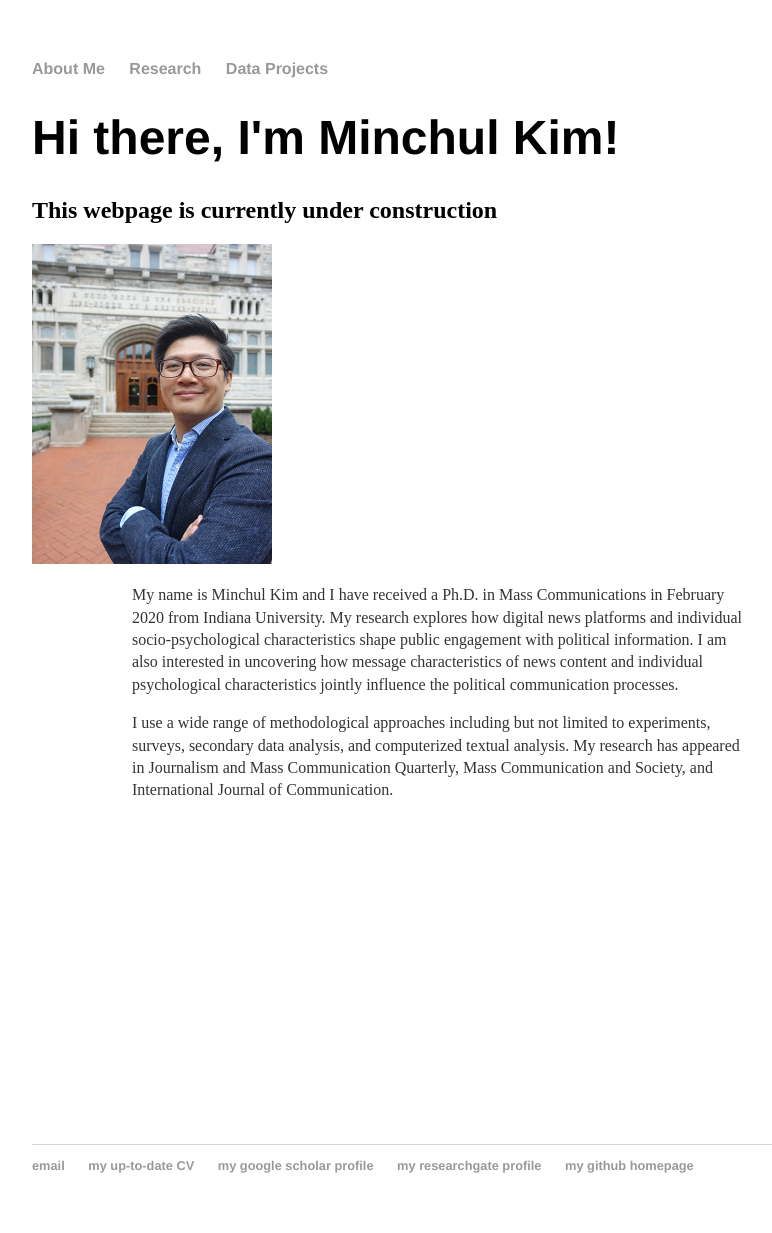
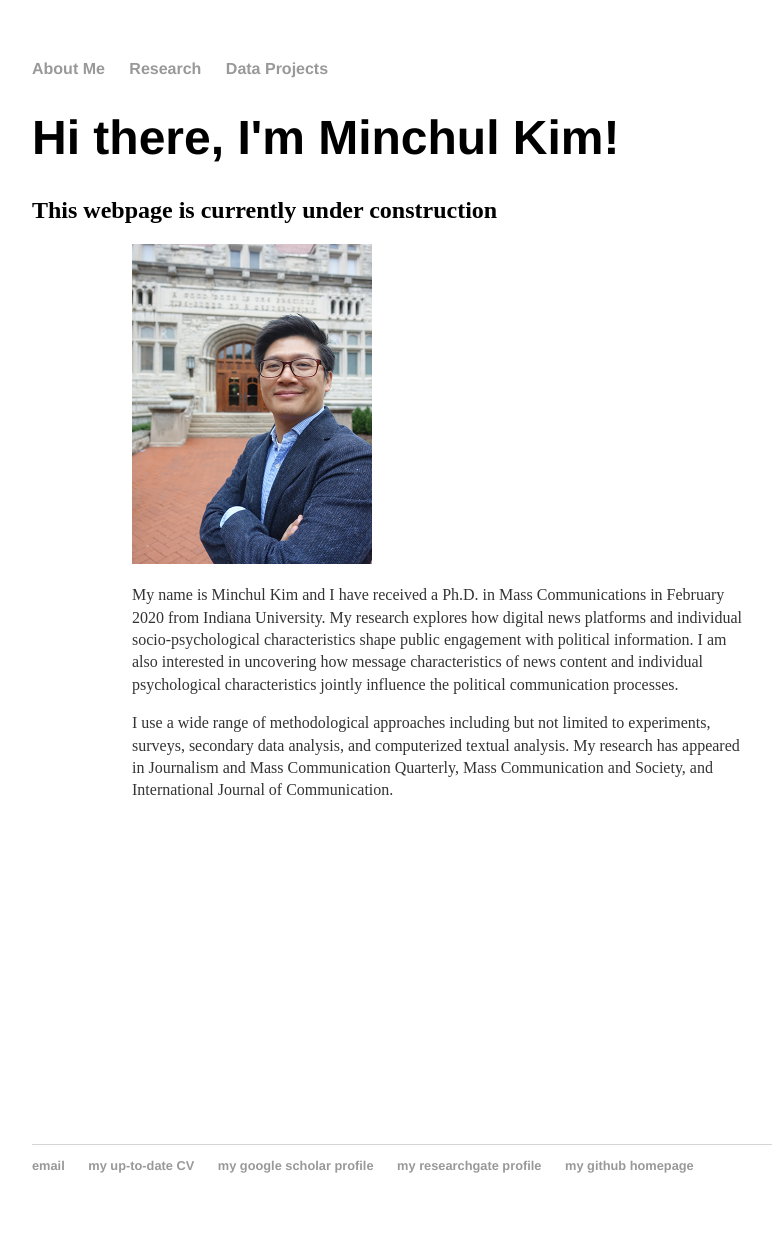
Before and after one commit to minchulkim-phd/minchulkim, a Jekyll site: the page built from index.html, in a window 1280 px wide. Shown: the whole page, without its empty margins (96-868 px from the left). Built offline with Jekyll 4.4.1, drawn with Linux system fonts in a browser that asks for light colours.

Commit message:
Update index.html

```diff
--- a/index.html
+++ b/index.html
@@ -7,8 +7,8 @@ title: Minchul Kim(Ph.D.)'s Personal Webpage
 	<h2>This webpage is currently under construction</h2>
 
 	<div class="slide-content">
-		<img src="/images/Portrait_Minchul Kim.jpg" width='240px;' height='320px;'>
 		<div class="imgDes">
+			<img src="/images/Portrait_Minchul Kim.jpg" width='240px;' height='320px;'>
 			<p>My name is Minchul Kim and I have received a Ph.D. in Mass Communications in February 2020 from Indiana University. My research explores how digital news platforms and individual socio-psychological characteristics shape public engagement with political information. I am also interested in uncovering how message characteristics of news content and individual psychological characteristics jointly influence the political communication processes.</p>
 			<p>I use a wide range of methodological approaches including but not limited to experiments, surveys, secondary data analysis, and computerized textual analysis. My research has appeared in Journalism and Mass Communication Quarterly, Mass Communication and Society, and International Journal of Communication.</p>
 		</div>
```
